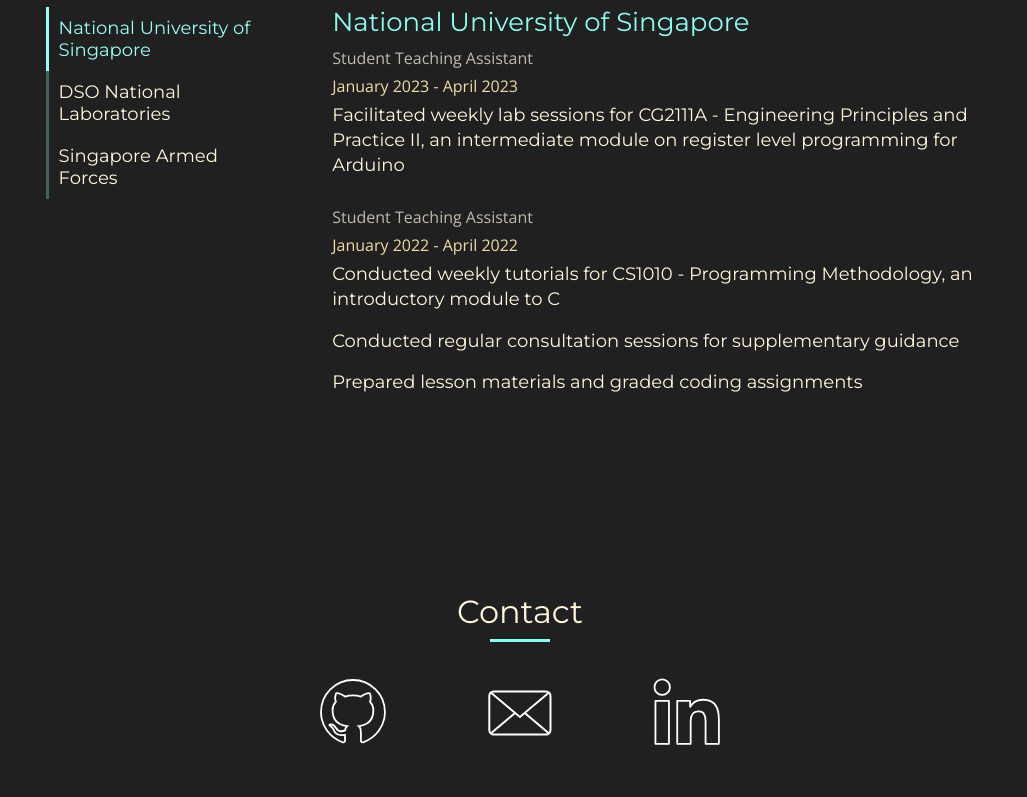
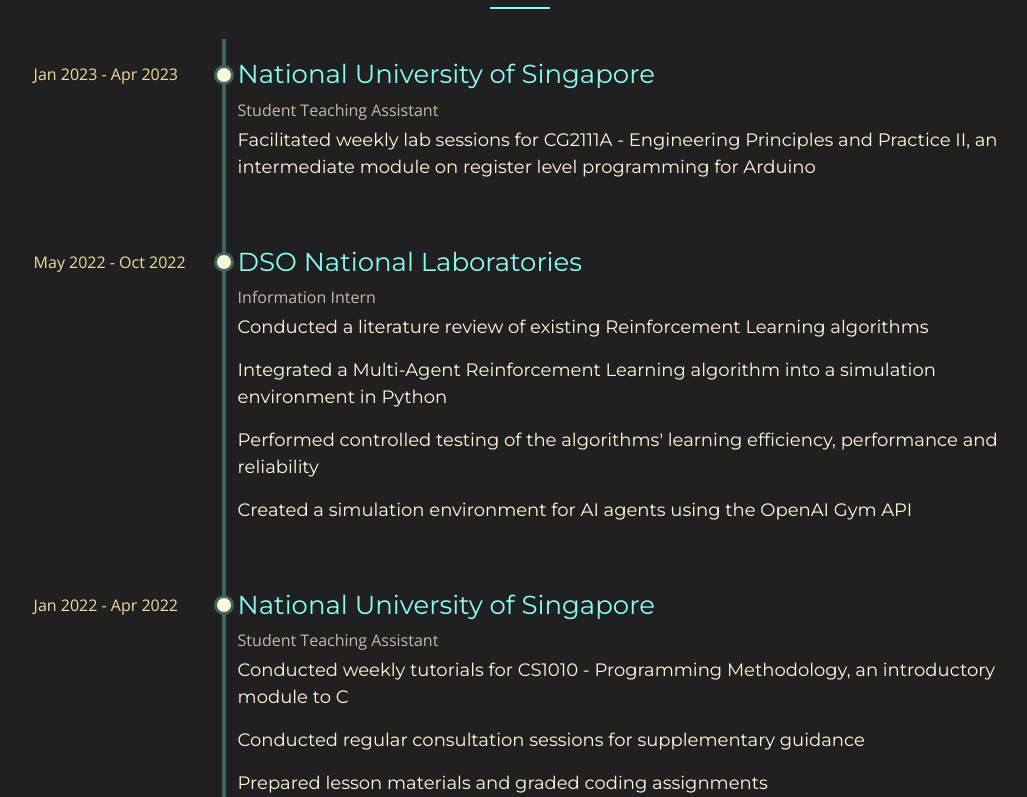
Before and after one commit to justinfidelis/justinfidelis.github.io, a React (Create React App) app in the folder portfolio/: page / in a window 1280 px wide. Shown: the part 2583-3380 px from the top of the page, without its empty margins (120-1147 px from the left). Built offline with nearby package versions, Linux system fonts and the light colour scheme.

Commit message:
change experience to timeline

```diff
--- a/portfolio/src/app.css
+++ b/portfolio/src/app.css
@@ -31,10 +31,19 @@ body {
     line-height: normal;
 }
 
+:root {
+    --bs-dark: #202020;
+    --bs-dark-rgb: 32, 32, 32;
+    --cornsilk: #fff8dc;
+    --iceblue: #8afff1;
+    --cyan: #6bffee;
+    --vanilla: #eddca6;
+    --silver: #bfbaae;
+}
+
 h2 {
     text-align: center;
     font-family: Montserrat, 'Open sans', sans-serif;
-    color: cornsilk;
     font-size: 2rem;
     font-weight: normal;
     width: 100%;
@@ -44,7 +53,6 @@ h2 {
 h3 {
     text-align: left;
     font-family: Montserrat, 'Open Sans', sans-serif;
-    color: cornsilk;
     font-size: 1.625rem;
     font-weight: normal;
     width: 100%;
@@ -53,13 +61,13 @@ h3 {
 
 h3.highlight {
     padding-bottom: 8px;
-    color: #8afff1
+    color: var(--iceblue);
 }
 
 small {
     text-align: left;
     font-family: 'Open Sans', Roboto, sans-serif;
-    color: #EDDCA6;
+    color: var(--vanilla);
     font-size: 1rem;
     text-align: left;
 }
@@ -67,7 +75,7 @@ small {
 hr.subtitle-break {
     height: 2.3px;
     width: 60px;
-    background-color: #8afff1;
+    background-color: var(--iceblue);
     border-width: 0px;
     margin: 8px 0px 30px 0px;
     opacity: 1;
@@ -85,11 +93,7 @@ hr.subtitle-break {
     width: 100%;
     text-align: left;
     font-family: Montserrat, "Open sans", sans-serif;
-}
-
-:root {
-    --bs-dark: #202020;
-    --bs-dark-rgb: 32,32,32;
+    color: var(--cornsilk);
 }
 
 .navbar {
@@ -131,19 +135,17 @@ path {
 
 #intro-greeting {
     font-family: "Roboto mono", Consolas, monospace;
-    color: cornsilk;
     font-size: 1.5rem;
 }
 
 #intro-name {
     font-family: Montserrat, "Open sans", sans-serif;
-    color: #6bffee;
+    color: var(--cyan);
     font-size: 3.5rem;
 }
 
 #intro-description {
     font-family: Montserrat, "Open sans", sans-serif;
-    color: cornsilk;
     font-size: 1.75rem;
 }
 
@@ -160,7 +162,6 @@ path {
     display: flex;
     flex-direction: column;
     justify-content: center;
-    color: cornsilk;
     font-size: 1.125rem;
     text-align: left;
 }
@@ -201,7 +202,7 @@ img.about-image {
 }
 
 h5.card-title {
-    color:#8afff1;
+    color:var(--iceblue);
     text-align: center;
     font-size: 1.375rem;
 }
@@ -211,7 +212,6 @@ ul.skills-list {
     padding: 0px 5%;
     margin: 0;
     text-align: center;
-    color: cornsilk;
     font-size: 1.125rem;
 }
 
@@ -240,6 +240,11 @@ hr.card-break {
     min-width: 200px;
     max-width: 200px;
     line-height: 1.95rem;
+}
+
+.timeline-subtitle {
+    color: var(--silver);
+    padding-bottom: 6px;
 }
 
 .timeline-content {
@@ -329,7 +334,6 @@ button.experience-list-item {
 .experience-text {
     font-size: 1.125rem;
     line-height: 1.4;
-
     text-align: left;
     color: cornsilk;
     margin-bottom: 12px;
@@ -341,7 +345,7 @@ small.experience-date {
 }
 
 small.experience-title {
-    color: #BFBAAE;
+    color: var(--vanilla);
     padding-bottom: 6px;
 }
 
--- a/portfolio/src/components/education/Education.jsx
+++ b/portfolio/src/components/education/Education.jsx
@@ -9,19 +9,21 @@ const Education = () => {
       {
         title: "National University of Singapore",
         date: "Aug 2020 - Present\n" + "(Graduating May 2024)",
-        text:
+        text: [
           "B.Eng. in Computer Engineering, Honours\n" +
           "Awarded NUS Merit Scholarship\n" +
           "Placed on the Dean's List for 3 semesters\n" +
           "Current CAP: 4.95/5.0",
+        ]
       },
       {
         title: "NUS High School of Math and Science",
         date: "Jan 2012 - Dec 2017",
-        text:
+        text: [
           "NUS High School Diploma (High Distinction) \n" +
           "Honours in Chemistry and Physics, and Major in Mathematics\n" +
           "Graduation CAP: 4.6/5.0",
+        ]
       },
     ];
 
--- a/portfolio/src/components/experience/Experience.jsx
+++ b/portfolio/src/components/experience/Experience.jsx
@@ -1,41 +1,24 @@
 import React, {useState} from 'react';
 import Row from "react-bootstrap/Row";
 import Container from "react-bootstrap/Container";
+import Timeline from '../timeline/Timeline';
 
 const Experience = () => {
-    const [tabIndex, setTabIndex] = useState(0);
-    const [hoverTabIndex, setHoverTabIndex] = useState(-1);
-
     const experienceData = [
       {
-        name: "National University of Singapore",
-        experience: [
-          {
-            title: "Student Teaching Assistant",
-            date: "January 2023 - April 2023",
-            description: [
+        title: "National University of Singapore",
+        subtitle: "Student Teaching Assistant",
+        date: "Jan 2023 - Apr 2023",
+        text: [
           "Facilitated weekly lab sessions for CG2111A - Engineering Principles and Practice II, " +
             "an intermediate module on register level programming for Arduino",
         ],
       },
       {
-            title: "Student Teaching Assistant",
-            date: "January 2022 - April 2022",
-            description: [
-              "Conducted weekly tutorials for CS1010 - Programming Methodology, an introductory module to C",
-              "Conducted regular consultation sessions for supplementary guidance",
-              "Prepared lesson materials and graded coding assignments",
-            ],
-          },
-        ],
-      },
-      {
-        name: "DSO National Laboratories",
-        experience: [
-          {
-            title: "Information Intern",
-            date: "May 2022 - October 2022",
-            description: [
+        title: "DSO National Laboratories",
+        subtitle: "Information Intern",
+        date: "May 2022 - Oct 2022",
+        text: [
           "Conducted a literature review of existing Reinforcement Learning algorithms",
           "Integrated a Multi-Agent Reinforcement Learning algorithm into a simulation " +
             "environment in Python",
@@ -44,21 +27,20 @@ const Experience = () => {
         ],
       },
       {
-            title: "Robotics Intern",
-            date: "February 2018 - April 2018",
-            description: [
-              "Programmed a C++ algorithm for the extrinsic calibration of a Camera-LiDAR System",
-            ],
-          },
+        title: "National University of Singapore",
+        subtitle: "Student Teaching Assistant",
+        date: "Jan 2022 - Apr 2022",
+        text: [
+          "Conducted weekly tutorials for CS1010 - Programming Methodology, an introductory module to C",
+          "Conducted regular consultation sessions for supplementary guidance",
+          "Prepared lesson materials and graded coding assignments",
         ],
       },
       {
-        name: "Singapore Armed Forces",
-        experience: [
-          {
-            title: "Admin Supervisor & Section Trainer",
+        title: "Singapore Armed Forces",
+        subtitle: "Admin Supervisor & Section Trainer",
         date: "April 2018 - April 2020",
-            description: [
+        text: [
           "Conducted lessons for 12 batches of trainees on the responsibilities and requisite technical " +
             "knowledge of an admin support assistant",
           "Managed administrative work at the company level, including  management of personal data " +
@@ -67,62 +49,15 @@ const Experience = () => {
           "Received the MINDEF Service Excellence Award for Q1 2020",
         ],
       },
+      {
+        title: "DSO National Laboratories",
+        subtitle: "Robotics Intern",
+        date: "Feb 2018 - Apr 2018",
+        text: [
+          "Programmed a C++ algorithm for the extrinsic calibration of a Camera-LiDAR System",
         ],
       },
     ];
-
-    let navBar = (
-      <div id="experience-list">
-        {experienceData.map((org, idx) => (
-          <button
-            className={"experience-list-item"}
-            onMouseOver={() => setHoverTabIndex(idx)}
-            onMouseOut={() => setHoverTabIndex(-1)}
-            onClick={() => setTabIndex(idx)}
-            style={{
-              backgroundColor: hoverTabIndex === idx ? "#303030" : "#202020",
-              color:
-                tabIndex === idx
-                  ? "#96fff3"
-                  : hoverTabIndex === idx
-                  ? "#96fff3"
-                  : "cornsilk",
-              borderColor: tabIndex === idx ? "#96fff3" : "#40635f",
-            }}
-            key={idx}
-          >
-            {org.name}
-          </button>
-        ))}
-      </div>
-    );
-
-    let tabs = (
-      <div id="experience-content-container">
-        {experienceData.map((org, idx) => (
-          <div
-            className="experience-content"
-            style={
-              tabIndex === idx ? { display: "flex" } : { display: "none" }
-            }
-            key={idx}
-          >
-            <h3 className="highlight">{org.name}</h3>
-            {org.experience.map((exp, idx) => (
-              <div className="experience-role" key={idx}>
-                <small className="experience-title">{exp.title}</small>
-                <small className="experience-date">{exp.date}</small>
-                <div className="experience-text">
-                  {exp.description.map((line, idx) => (
-                    <p key={idx}>{line}</p>
-                  ))}
-                </div>
-              </div>
-            ))}
-          </div>
-        ))}
-      </div>
-    );
 
     return (
       <Container id="experience" className="section-container">
@@ -132,9 +67,8 @@ const Experience = () => {
         <Row className="justify-content-center">
           <hr className="subtitle-break" />
         </Row>
-        <Row id="experience-container">
-          {navBar}
-          {tabs}
+        <Row>
+          <Timeline data={experienceData}/>
         </Row>
       </Container>
     );
--- /dev/null
+++ b/portfolio/src/components/skills/SkillCard.jsx
@@ -0,0 +1,19 @@
+import React from "react";
+
+const SkillCard = (data) => {
+  return (
+    <div className="skill-card">
+      <h5 className="card-title">{data.data.category}</h5>
+      <hr className="card-break" />
+      <ul className="skills-list">
+        {data.data.items.map((item, idx) => (
+          <li className="skills-li" key={idx}>
+            {item}
+          </li>
+        ))}
+      </ul>
+    </div>
+  );
+};
+
+export default SkillCard;
--- a/portfolio/src/components/timeline/TimelineItem.jsx
+++ b/portfolio/src/components/timeline/TimelineItem.jsx
@@ -1,7 +1,6 @@
 import React, { useState, useEffect } from "react";
 import Row from "react-bootstrap/Row";
 import Col from "react-bootstrap/Col";
-import Container from "react-bootstrap/Container";
 
 const TimelineItem = ({data}) => {
   const [windowWidth, setWindowWidth] = useState(window.innerWidth);
@@ -37,8 +36,17 @@ const TimelineItem = ({data}) => {
             <small>{data.date}</small>
           </Row>
         )}
+        {data?.subtitle && (
+          <Row>
+            <small className="timeline-subtitle">{data.subtitle}</small>
+          </Row>
+        )}
         <Row className="lh-base education-text">
-          <div style={{ whiteSpace: "pre-wrap" }}>{data.text}</div>
+          <div style={{ whiteSpace: "pre-wrap" }}>
+            {data.text.map((line, idx) => (
+              <p key={idx}>{line}</p>
+            ))}
+          </div>
         </Row>
         <span className="circle"></span>
       </Col>
```
Also changed, not shown: portfolio/src/components/experience/ExperienceOld.jsx (added, +143 -0 lines), portfolio/src/components/skills/Skills.jsx (+27 -46 lines). Lines whose indentation alone changed are shown as unchanged.
